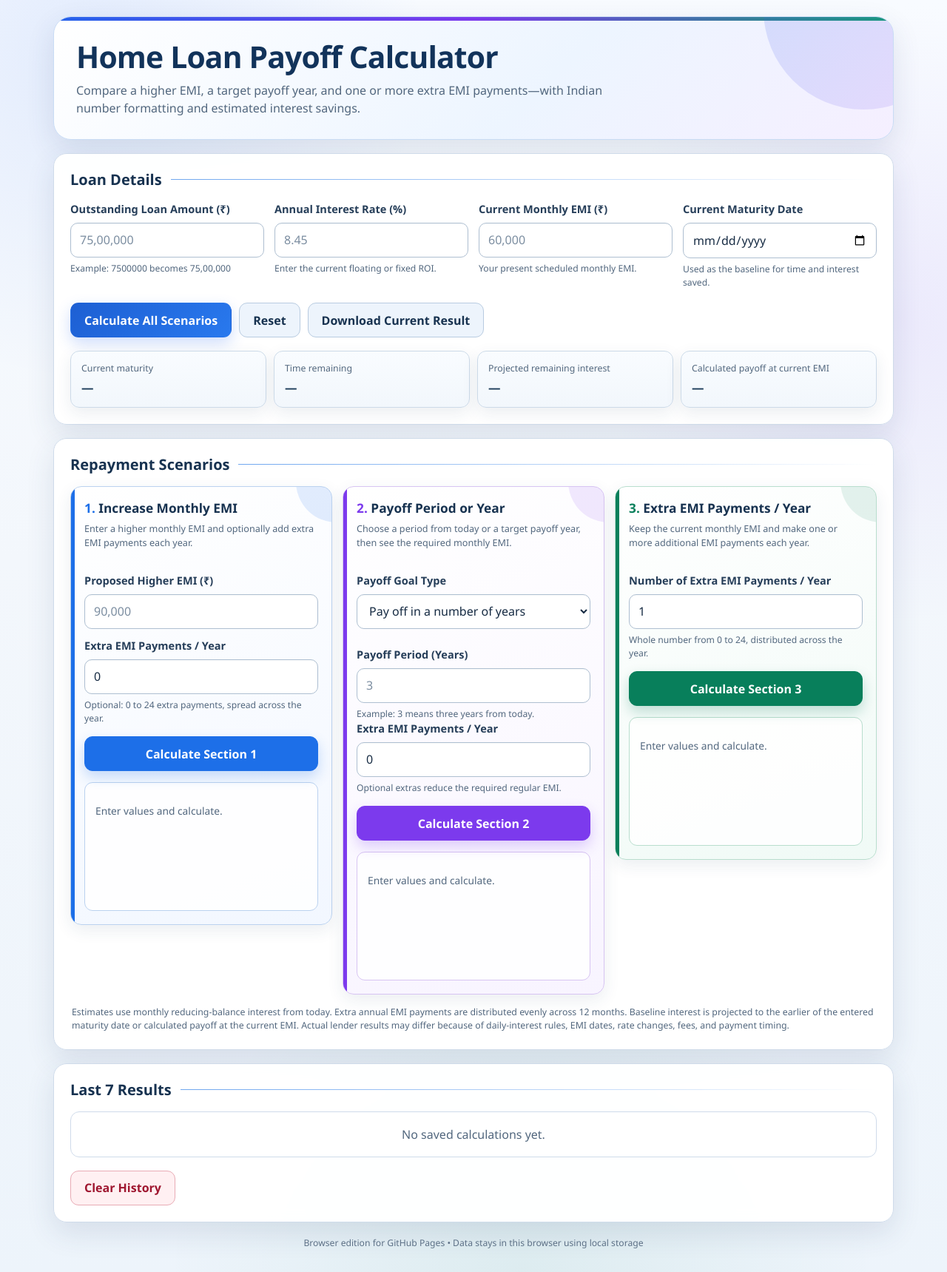
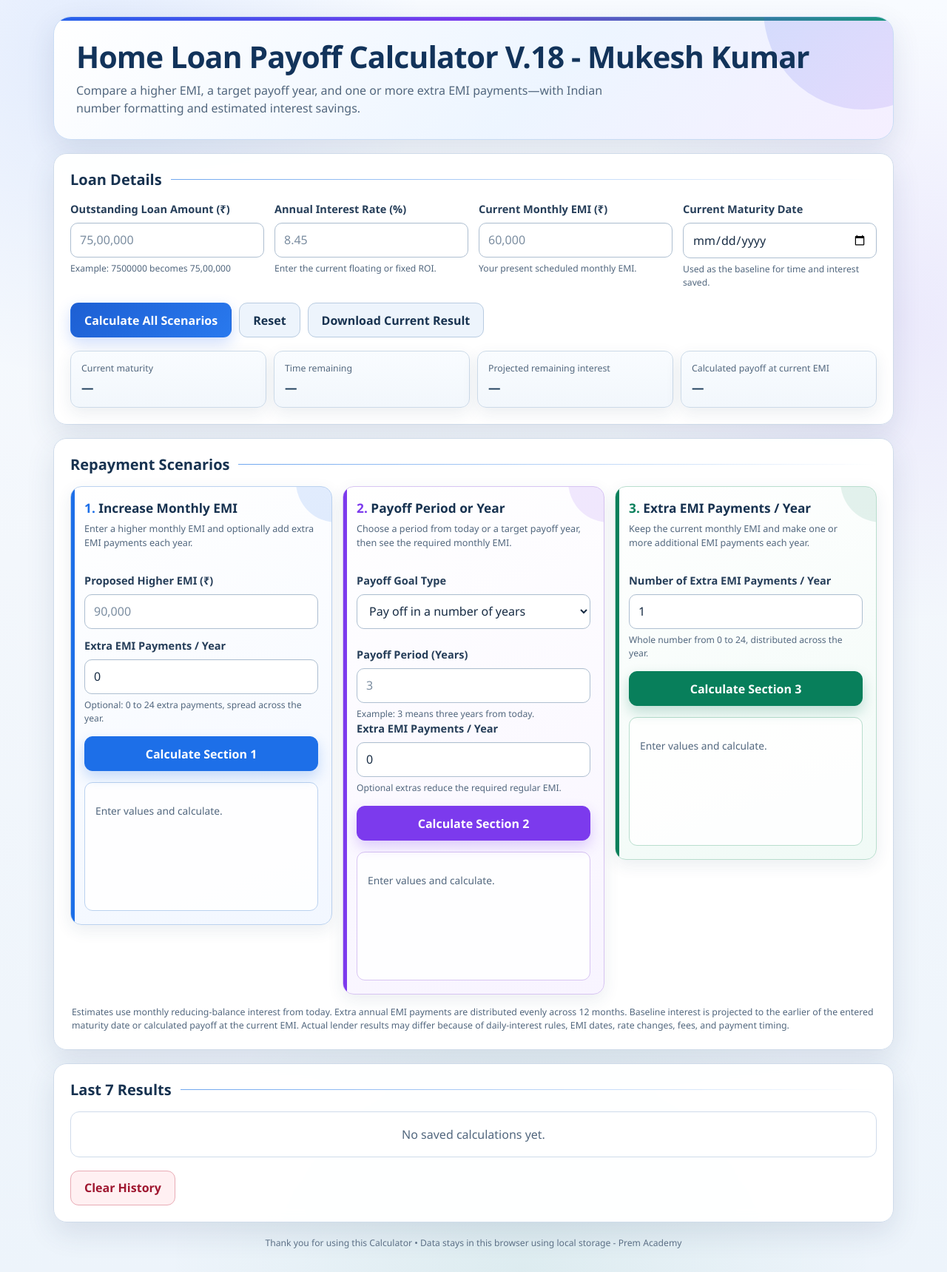
Before and after one commit to maax2028/HomeloanCalc, a plain HTML site: page index.html in a window 1280 px wide. Shown: the whole page at 74% size. Drawn offline with Linux system fonts and the light colour scheme.

Commit message:
Update index.html

```diff
--- a/index.html
+++ b/index.html
@@ -5,7 +5,7 @@
   <meta name="viewport" content="width=device-width, initial-scale=1, viewport-fit=cover">
   <meta name="theme-color" content="#f3f7fc">
   <meta name="description" content="Mobile-friendly Indian home loan calculator for EMI, early payoff, extra payments, maturity date, and estimated interest savings.">
-  <title>Home Loan Calculator - Indian Numbering</title>
+  <title>Home Loan Payoff Calculator V.18 - Mukesh Kumar</title>
   <style>
     :root {
       --bg: #f3f7fc;
@@ -217,7 +217,7 @@
 <body>
   <main class="page">
     <header class="hero">
-      <h1>Home Loan Payoff Calculator</h1>
+      <h1>Home Loan Payoff Calculator V.18 - Mukesh Kumar</h1>
       <p>Compare a higher EMI, a target payoff year, and one or more extra EMI payments—with Indian number formatting and estimated interest savings.</p>
     </header>
 
@@ -327,7 +327,7 @@
       <div class="actions"><button class="btn btn-danger" id="clearHistoryBtn" type="button">Clear History</button></div>
     </section>
 
-    <footer>Browser edition for GitHub Pages • Data stays in this browser using local storage</footer>
+    <footer>Thank you for using this Calculator • Data stays in this browser using local storage - Prem Academy</footer>
   </main>
 
   <script>
```
